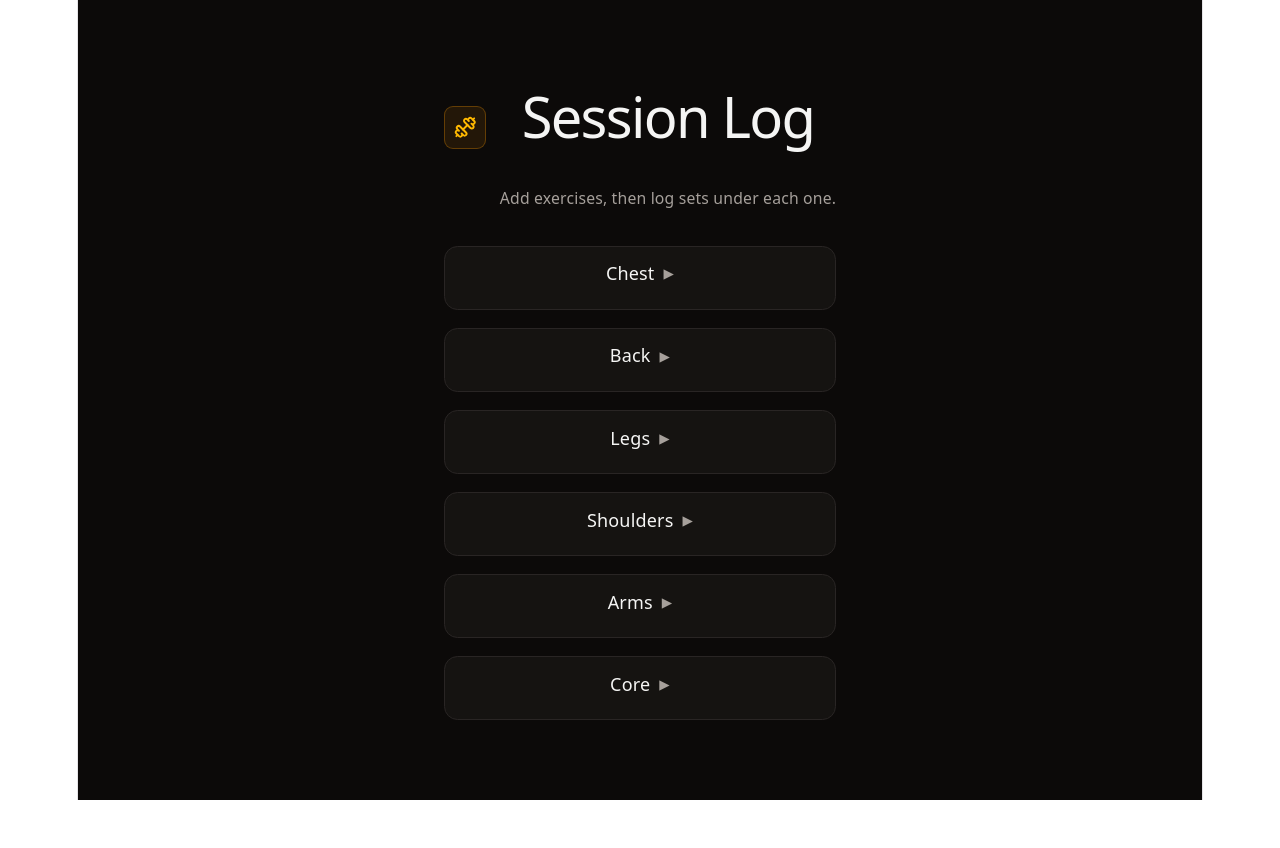
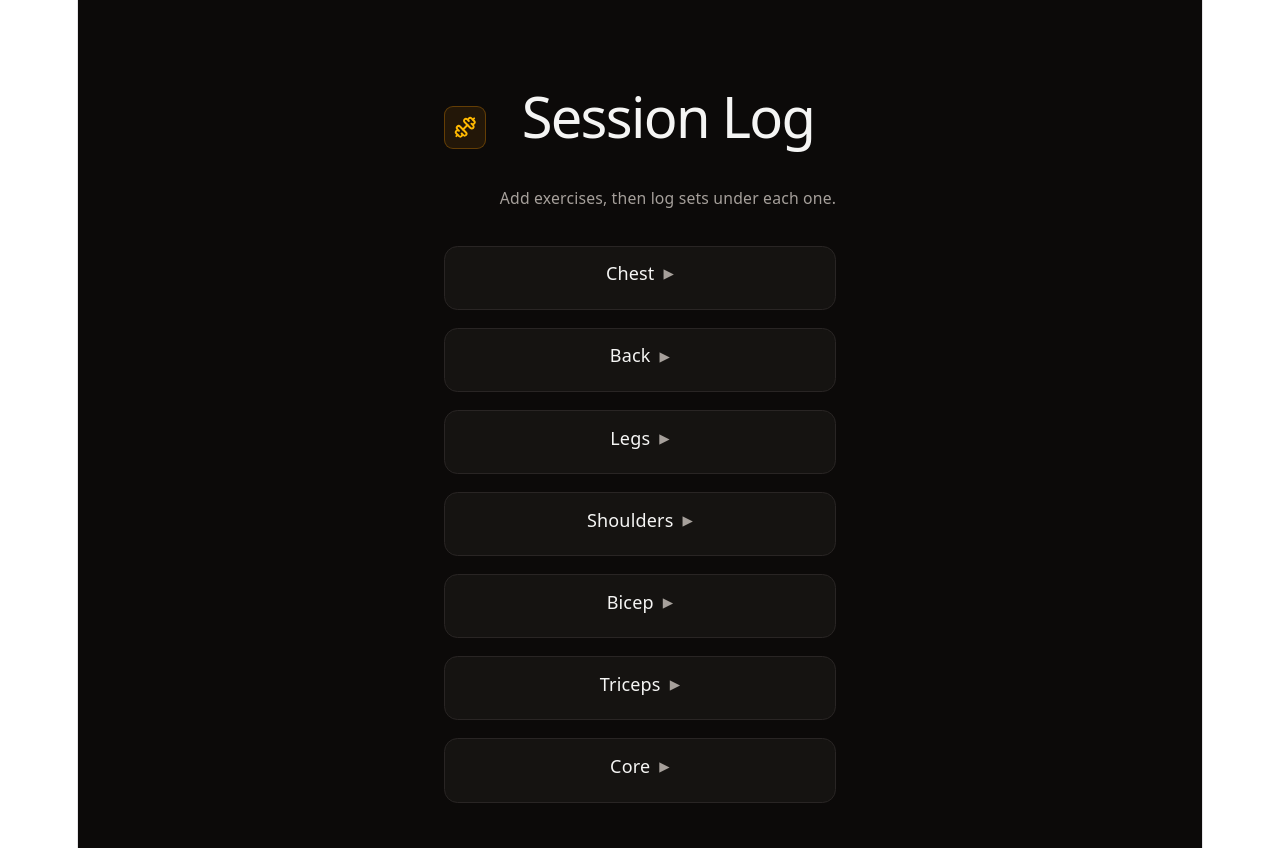
Before and after one commit to stonesan101/workout-tracker, a React (Vite) app: page / in a window 1280 px wide. Before the commit the page ends 800 px from the top, so only its background shows below. Built offline with nearby package versions, Linux system fonts and the light colour scheme.

Commit message:
added new muscle groups

```diff
--- a/src/WorkoutExercise.jsx
+++ b/src/WorkoutExercise.jsx
@@ -141,9 +141,7 @@ export default function WorkoutExercise({
                         className="text-xs text-stone-500 hover:text-amber-400">
                     + Add set
                 </button>
-                {currentPB && (<span className="text-xs text-amber-400 font-mono">
-                PB: {currentPB.source.bestSet.reps}@{currentPB.source.bestSet.weight}
-            </span>)}
+
             </div>
 
             {(() => {
@@ -153,6 +151,9 @@ export default function WorkoutExercise({
                     {metrics.effort && (<p>Effort: {metrics.effort}</p>)}
                     {metrics.oneRepMax && <p>1RM: {metrics.oneRepMax.toFixed(1)} lb</p>}
                     {metrics.recommendedFiveRep && <p>Five Rep: {metrics.recommendedFiveRep.toFixed(1)} lb</p>}
+                    {currentPB && (<p className="text-xs text-amber-400 font-mono">
+                PB: {currentPB.source.bestSet.reps}@{currentPB.source.bestSet.weight}
+            </p>)}
                 </div>) : null;
             })()}
         </>)}
--- a/src/main.jsx
+++ b/src/main.jsx
@@ -2,7 +2,7 @@ import {useEffect, useState} from "react";
 import {Dumbbell, Plus} from "lucide-react";
 import {createRoot} from "react-dom/client";
 import WorkoutExercise from "./WorkoutExercise.jsx";
-import {createExercise, createSet, initialGroups, loadGroups, saveGroups, getCurrentPersonalBest, appendPersonalBest, getPersonalBestHistory} from "./storage.js";
+import {createExercise, createSet, initialGroups, loadGroups, saveGroups, getCurrentPersonalBest, appendPersonalBest, getPersonalBestHistory, isBetterPersonalBest} from "./storage.js";
 
 const weightStep = .5;
 
@@ -170,13 +170,11 @@ export default function WorkoutTracker() {
         if (metrics.oneRepMax === null) return; // nothing logged this session
 
         const newE1RM = Number(metrics.oneRepMax);
-        const currentPB = getCurrentPersonalBest(ex, "e1RM");
-        if (currentPB && newE1RM <= currentPB.value) return; // not a new PB
 
         const bestSet = getBestSet(ex);
         const completedSets = ex.sets.filter((s) => s.weight !== "" && s.reps !== "");
 
-        const updatedExercise = appendPersonalBest(ex, {
+        const candidatePB = {
             type: "e1RM",
             value: newE1RM,
             achievedAt: new Date().toISOString(),
@@ -184,7 +182,12 @@ export default function WorkoutTracker() {
                 sets: completedSets.map((s) => ({weight: s.weight, reps: s.reps})),
                 bestSet: {weight: bestSet.weight, reps: bestSet.reps},
             },
-        });
+        };
+
+        const currentPB = getCurrentPersonalBest(ex, "e1RM");
+        if (!isBetterPersonalBest(candidatePB, currentPB)) return; // not a new PB
+
+        const updatedExercise = appendPersonalBest(ex, candidatePB);
 
         setGroups({
             ...groups, [groupName]: {
--- a/src/storage.js
+++ b/src/storage.js
@@ -3,7 +3,8 @@ export const initialGroups = {
     Back: {exercises: []},
     Legs: {exercises: []},
     Shoulders: {exercises: []},
-    Arms: {exercises: []},
+    Bicep: {exercises: []},
+    Triceps: {exercises: []},
     Core: {exercises: []},
 };
 
@@ -12,7 +13,11 @@ export const storageKey = "workout-tracker-groups";
 export function loadGroups() {
     const saved = localStorage.getItem(storageKey);
     if (!saved) return initialGroups;
-    return normalizeGroups(JSON.parse(saved));
+
+    const normalized = normalizeGroups(JSON.parse(saved));
+    const migrated = migrateLegacyArmGroup(normalized);
+
+    return mergeWithInitialGroups(migrated);
 }
 
 export function saveGroups(groups) {
@@ -40,6 +45,34 @@ export function createPersonalBest({type, value, achievedAt, source}) {
     return {type, value, achievedAt, source};
 }
 
+function toNumber(value) {
+    const parsed = Number(value);
+    return Number.isFinite(parsed) ? parsed : 0;
+}
+
+function getPersonalBestWeight(entry) {
+    return toNumber(entry?.source?.bestSet?.weight);
+}
+
+function getPersonalBestOneRepMax(entry) {
+    return toNumber(entry?.value);
+}
+
+export function comparePersonalBestEntries(left, right) {
+    const weightDiff = getPersonalBestWeight(left) - getPersonalBestWeight(right);
+    if (weightDiff !== 0) return weightDiff;
+
+    const oneRepMaxDiff = getPersonalBestOneRepMax(left) - getPersonalBestOneRepMax(right);
+    if (oneRepMaxDiff !== 0) return oneRepMaxDiff;
+
+    return 0;
+}
+
+export function isBetterPersonalBest(candidate, current) {
+    if (!current) return true;
+    return comparePersonalBestEntries(candidate, current) > 0;
+}
+
 export function getPersonalBestHistory(exercise, type) {
     const history = Array.isArray(exercise.personalBests) ? exercise.personalBests : [];
     if (!type) return history;
@@ -49,7 +82,7 @@ export function getPersonalBestHistory(exercise, type) {
 export function getCurrentPersonalBest(exercise, type) {
     const history = getPersonalBestHistory(exercise, type);
     if (history.length === 0) return null;
-    return history.reduce((best, entry) => entry.value > best.value ? entry : best, history[0]);
+    return history.reduce((best, entry) => comparePersonalBestEntries(entry, best) > 0 ? entry : best, history[0]);
 }
 
 export function appendPersonalBest(exercise, candidate) {
@@ -75,3 +108,37 @@ function normalizeGroups(groups) {
         return acc;
     }, {});
 }
+
+function migrateLegacyArmGroup(groups) {
+    const legacyGroupNames = ["Arms", "arm", "arms", "Bicept"];
+    const legacyExercises = legacyGroupNames.flatMap((groupName) => {
+        const exercises = groups[groupName]?.exercises;
+        return Array.isArray(exercises) ? exercises : [];
+    });
+
+    const nextGroups = {...groups};
+    const existingBicep = nextGroups.Bicep?.exercises || [];
+
+    if (legacyExercises.length > 0 || nextGroups.Bicept) {
+        nextGroups.Bicep = {
+            ...(nextGroups.Bicep || initialGroups.Bicep),
+            exercises: [...existingBicep, ...legacyExercises],
+        };
+    }
+
+    legacyGroupNames.forEach((groupName) => {
+        delete nextGroups[groupName];
+    });
+
+    return nextGroups;
+}
+
+function mergeWithInitialGroups(groups) {
+    return {
+        ...groups,
+        ...Object.entries(initialGroups).reduce((acc, [groupName, group]) => {
+            acc[groupName] = groups[groupName] || group;
+            return acc;
+        }, {}),
+    };
+}
```
